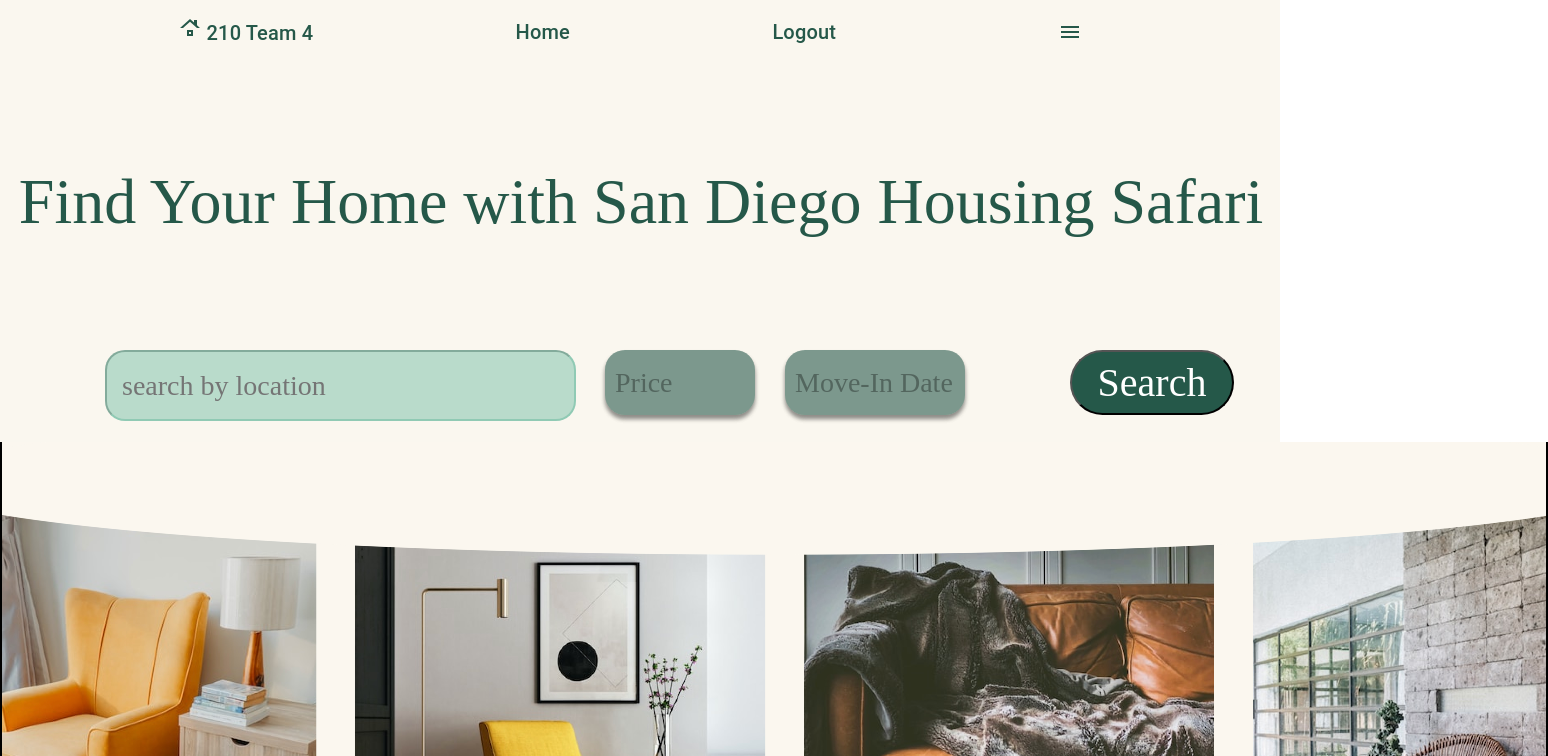
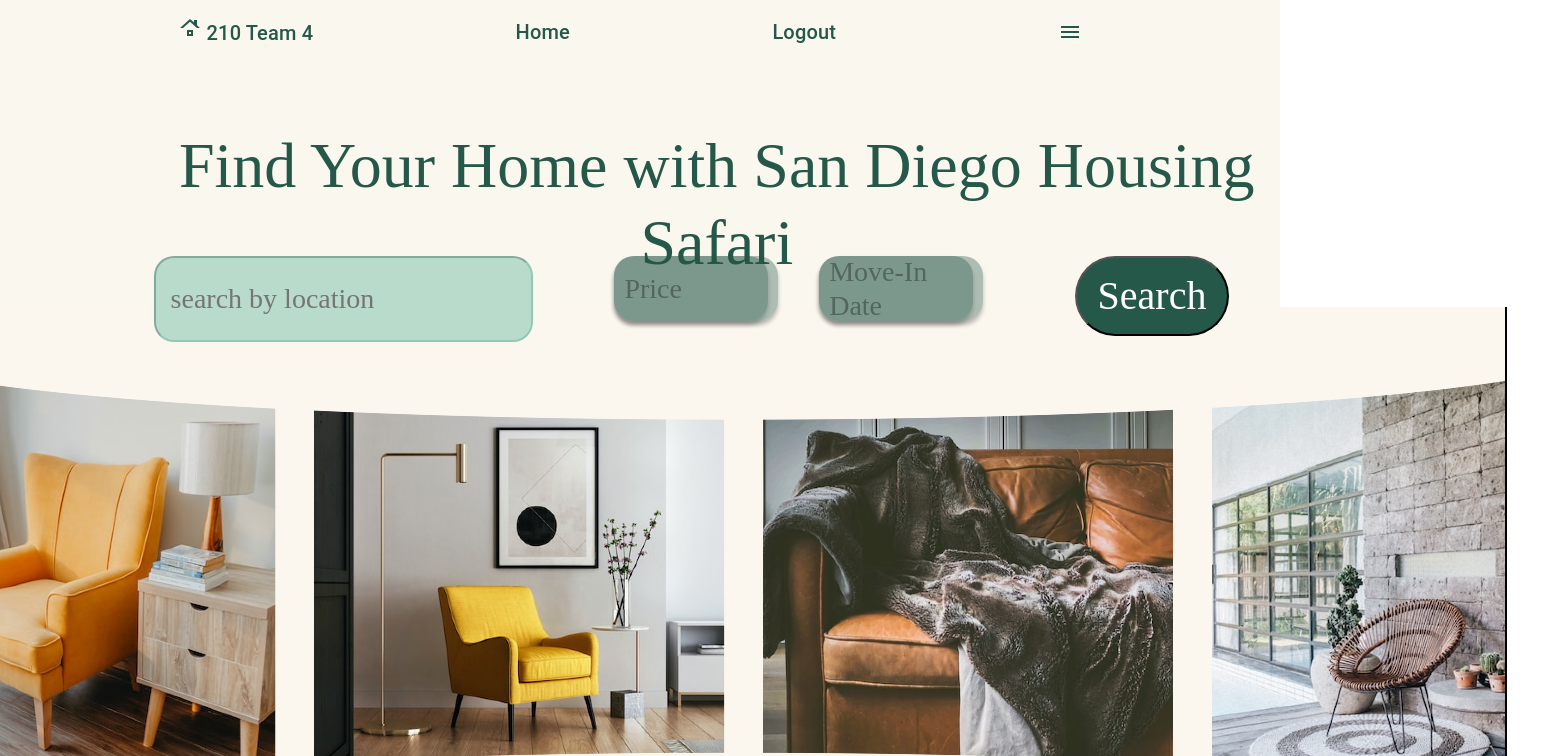
Before and after one commit to GabrielPila/cse210-teamproject, a React (Create React App) app in the folder frontend/: page /search in a window 1280 px wide. Shown: the top 756 px of the page, 1548 px wide, since content can reach past the window. Built offline with nearby package versions, Linux system fonts and the light colour scheme; a web font is replaced by a local one.

Commit message:
fix scale bugs

```diff
--- a/frontend/src/styles/Dropdown_MoveIn.css
+++ b/frontend/src/styles/Dropdown_MoveIn.css
@@ -2,9 +2,9 @@
     user-select: none;
 
     position: absolute;
-    width: 180px;
+    width: 15%;
     height: 65px;
-    left: 780px;
+    margin-left: 65%;
     top: 0px;
 
     background: rgba(37, 88, 73, 0.36);
@@ -15,10 +15,10 @@
 
 .dropdown2 .dropdown2-btn {
     position: absolute;
-    width: 170px;
+    width: 100%;
     height: 65px;
-    left: 0px;
-    top: 0px;
+    margin-left: 0%;
+    margin-top: 0%;
 
     background: rgba(37, 88, 73, 0.36);
     box-shadow: 0px 4px 4px rgba(0, 0, 0, 0.25);
--- a/frontend/src/styles/Dropdown_Price.css
+++ b/frontend/src/styles/Dropdown_Price.css
@@ -2,9 +2,9 @@
     user-select: none;
 
     position: absolute;
-    width: 150px;
+    width: 15%;
     height: 65px;
-    left: 600px;
+    margin-left: 45%;
     top: 0px;
 
     background: rgba(37, 88, 73, 0.36);
@@ -15,10 +15,10 @@
 
 .dropdown .dropdown-btn {
     position: absolute;
-    width: 140px;
+    width: 100%;
     height: 65px;
-    left: 0px;
-    top: 0px;
+    margin-left: 0%;
+    margin-top: 0%;
 
     background: rgba(37, 88, 73, 0.36);
     box-shadow: 0px 4px 4px rgba(0, 0, 0, 0.25);
--- a/frontend/src/styles/Login.css
+++ b/frontend/src/styles/Login.css
@@ -28,66 +28,20 @@
     top: 0px;
   }
 
-  /* .top-bar {
-    position: absolute;
-    height: 100px;
-    left: 0px;
-    right: 0px;
-    top: 0px;
-  } */
-/*
-  .form-210team4 {
-    width: 150px;
-    height: 24px;
-    padding-top: 30px;
-    padding-left: 20px;
-
-    font-family: 'Playfair Display';
-    font-style: normal;
-    font-weight: 600;
-    font-size: 24px;
-    line-height: 100%;
-
-    letter-spacing: 0.02em;
-
-    color: #255849;
-
-    opacity: 0.1;
-
-    flex: none;
-    order: 1;
-    flex-grow: 0;
-  } */
-
-  /* .form-home {
-    position: absolute;
-    width: 52px;
-    height: 24px;
-    left: 631px;
-    top: 41px;
-
-    font-family: 'Abel';
-    font-style: normal;
-    font-weight: 400;
-    font-size: 24px;
-    line-height: 100%;
-    color: #255849;
-  } */
-
   .Welcome-to-housing {
 
     /* Welcome to Housing Safari in San Diego */
 
-    position: absolute;
-    width: 1011px;
-    height: 202px;
-    left: 120px;
-    top: 30px;
+    /* position: absolute; */
+    width: 100%;
+    height: 25vh !important;
+    /* left: 120px; */
+    top: 5vh !important;
 
     font-family: 'Abhaya Libre';
     font-style: normal;
     font-weight: 400;
-    font-size: 84px;
+    font-size: 12vh;
     line-height: 120%;
     /* or 101px */
 
@@ -99,10 +53,12 @@
 
   .form-email {
     position: absolute;
-    width: 105px;
-    height: 76px;
-    left: 251px;
-    top: 370px;
+    width: 40%;
+    height: 25vh !important;
+    margin-top: 0px;
+    margin-left: 5px;
+    /* left: 251px; */
+    /* top: 370px; */
     /* border: 10px solid red; */
 
     font-family: 'Abel';
@@ -112,14 +68,14 @@
     line-height: 140%;
     /* identical to box height, or 56px */
 
-    text-align: center;
+    /* text-align: center; */
 
     color: #255849;
   }
 
   .placeholder {
     position: absolute;
-    width: 535px;
+    width: 100%;
     height: 60px;
     left: 225px;
     top: 0px;
@@ -132,27 +88,22 @@
     font-size: 28px;
     line-height: 120%;
     padding-left: 15px;
-    /* identical to box height, or 34px */
-
 
     color: rgba(0, 0, 0, 0.33);
   }
 
   .form-password {
     position: absolute;
-    width: 170px;
-    height: 76px;
-    left: 251px;
-    top: 470px;
+    width: 40%;
+    height: 25vh !important;
+    margin-top: 90px;
+    margin-left: 5px;
 
     font-family: 'Abel';
     font-style: normal;
     font-weight: 400;
     font-size: 40px;
     line-height: 140%;
-    /* identical to box height, or 56px */
-
-    text-align: center;
 
     color: #255849;
 
@@ -160,10 +111,10 @@
 
   .login-button {
     position: absolute;
-    width: 164px;
-    height: 65px;
-    left: 544px;
-    top: 600px;
+    width: 12%;
+    height: 10vh !important;
+    margin-top: 20%;
+    margin-left: 30%;
 
     background: #255849;
     border-radius: 40px;
@@ -173,7 +124,6 @@
     font-weight: 400;
     font-size: 25px;
     line-height: 120%;
-    /* identical to box height, or 48px */
 
     text-align: center;
 
@@ -184,18 +134,15 @@
     align-content: center;
     justify-content: center;
     position: absolute;
-    width: 200px;
-    height: 34px;
-    left: 532px;
-    top: 670px;
+    width: 100%;
+    margin-left: 30%;
+    margin-top: 17%;
 
     font-family: 'Abel';
     font-style: normal;
     font-weight: 400;
     font-size: 20px;
     line-height: 120%;
-    /* identical to box height, or 34px */
-
 
     color: rgba(0, 0, 0, 0.33);
   }
--- a/frontend/src/styles/SearchPage.css
+++ b/frontend/src/styles/SearchPage.css
@@ -19,8 +19,8 @@
   }
 
   .Auth-form-content {
-    padding-left: 12%;
-    padding-right: 12%;
+    /* padding-left: 12%; */
+    /* padding-right: 12%; */
     position: absolute;
     height: 832px;
     left: 0px;
@@ -33,10 +33,8 @@
     /* Find Your Home with San Diego Housing Safari */
 
     position: absolute;
-    width: 1254px;
-    height: 138px;
-    left: 14px;
-    top: 100px;
+    height: 16.5vh;
+    margin-top: 5%;
 
     font-family: 'Abhaya Libre';
     font-style: normal;
@@ -54,19 +52,20 @@
 
   .search-forms {
     position: absolute;
-    height: 76px;
-    left: 5px;
-    top: 350px;
+    width: 80%;
+    height: 10vh !important;
+    margin-left: 0%;
+    margin-top: 15%;
     /* border: 1px solid red; */
   }
 
   .location-placeholder {
 
     position: absolute;
-    width: 450px;
-    height: 65px;
-    left: 100px;
-    top: 0px;
+    width: 35%;
+    height: 10vh !important;
+    margin-left: 0%;
+    margin-top: 0%;
 
     border-color: rgba(70, 168, 138, 0.36);
     background-color: rgba(70, 168, 138, 0.36);
@@ -78,18 +77,16 @@
     font-size: 28px;
     line-height: 120%;
     padding-left: 15px;
-    /* identical to box height, or 34px */
-
 
     color: rgba(0, 0, 0, 0.33);
   }
 
   .price-placeholder {
     position: absolute;
-    width: 535px;
-    height: 60px;
-    left: 225px;
-    top: 0px;
+    width: 20%;
+    height: 10vh !important;
+    margin-left: 0%;
+    margin-top: 0%;
     border: 1px solid #F1EDE3;
     background-color: #F1EDE3;
 
@@ -99,18 +96,16 @@
     font-size: 28px;
     line-height: 120%;
     padding-left: 15px;
-    /* identical to box height, or 34px */
-
 
     color: rgba(0, 0, 0, 0.33);
   }
 
   .movein-placeholder {
     position: absolute;
-    width: 535px;
-    height: 60px;
-    left: 225px;
-    top: 0px;
+    width: 25%;
+    height: 10vh !important;
+    margin-left: 0%;
+    margin-top: 0%;
     border: 1px solid #F1EDE3;
     background-color: #F1EDE3;
 
@@ -120,18 +115,16 @@
     font-size: 28px;
     line-height: 120%;
     padding-left: 15px;
-    /* identical to box height, or 34px */
-
 
     color: rgba(0, 0, 0, 0.33);
   }
 
   .search-button {
     position: absolute;
-    width: 164px;
-    height: 65px;
-    left: 1065px;
-    top: 0px;
+    width: 15%;
+    height: 10vh !important;
+    margin-left: 90%;
+    margin-top: 0%;
 
     background: #255849;
     border-radius: 40px;
@@ -149,11 +142,9 @@
   }
 
   .search_pic {
-    position: absolute;
-    left: 0px;
-    width: 1200px;
-    bottom: 0px;
-    height: 390px;
-    /* left: calc(50% - 1362px/2 - 39.5px); */
-    /* top: calc(50% - 458px/2 + 197px); */
+    /* position: absolute; */
+    margin-left: -20%;
+    width: 80%;
+    height: 15vh !important;
+    margin-top: 25%;
   }
```
